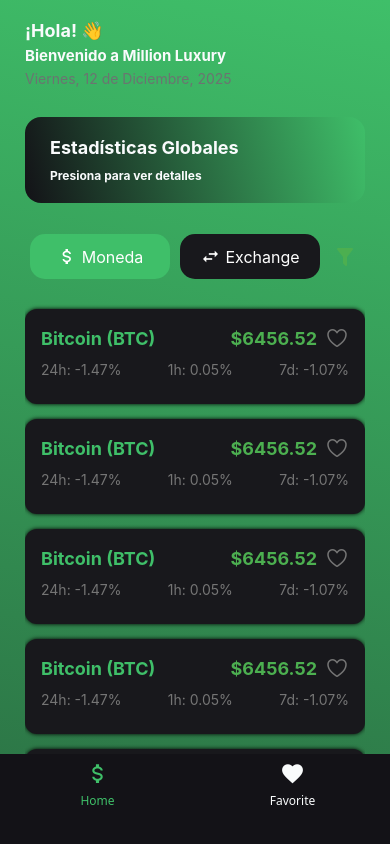
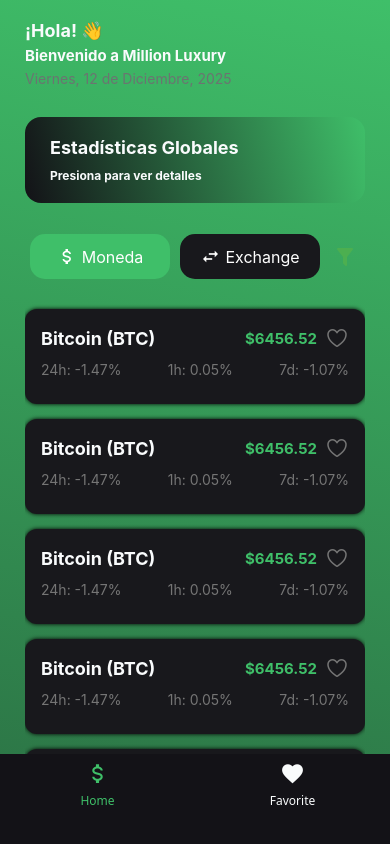
Before and after one commit to yoryi/millionluxury, a React Native app: screen / in a window 390 px wide. Built offline with nearby package versions, Linux system fonts and the light colour scheme; what @gorhom/bottom-sheet would draw is missing.

Commit message:
refactor: reorganize imports and update color styles in CoinsWallet component

```diff
--- a/src/components/card/index.tsx
+++ b/src/components/card/index.tsx
@@ -1,14 +1,13 @@
 import React, { useState } from 'react';
-import { View, Text, StyleSheet, TouchableOpacity } from 'react-native';
 import { Colors } from '../../config';
 import { Ionicons } from '@expo/vector-icons';
+import { View, Text, StyleSheet, TouchableOpacity } from 'react-native';
 
 const CoinsWallet = () => {
     const [isLiked, setIsLiked] = useState(false);
     const toggleLike = () => {
         setIsLiked(!isLiked);
     };
-
     return (
         <View style={styles.card}>
             <View style={styles.header}>
@@ -53,11 +52,11 @@ const styles = StyleSheet.create({
     title: {
         fontSize: 18,
         fontWeight: 'bold',
-        color: Colors.Primary,
+        color: Colors.Secondary,
     },
     price: {
-        fontSize: 18,
-        color: '#4caf50',
+        fontSize: 15,
+        color: Colors.Primary,
         fontWeight: 'bold',
     },
     statsContainer: {
```
